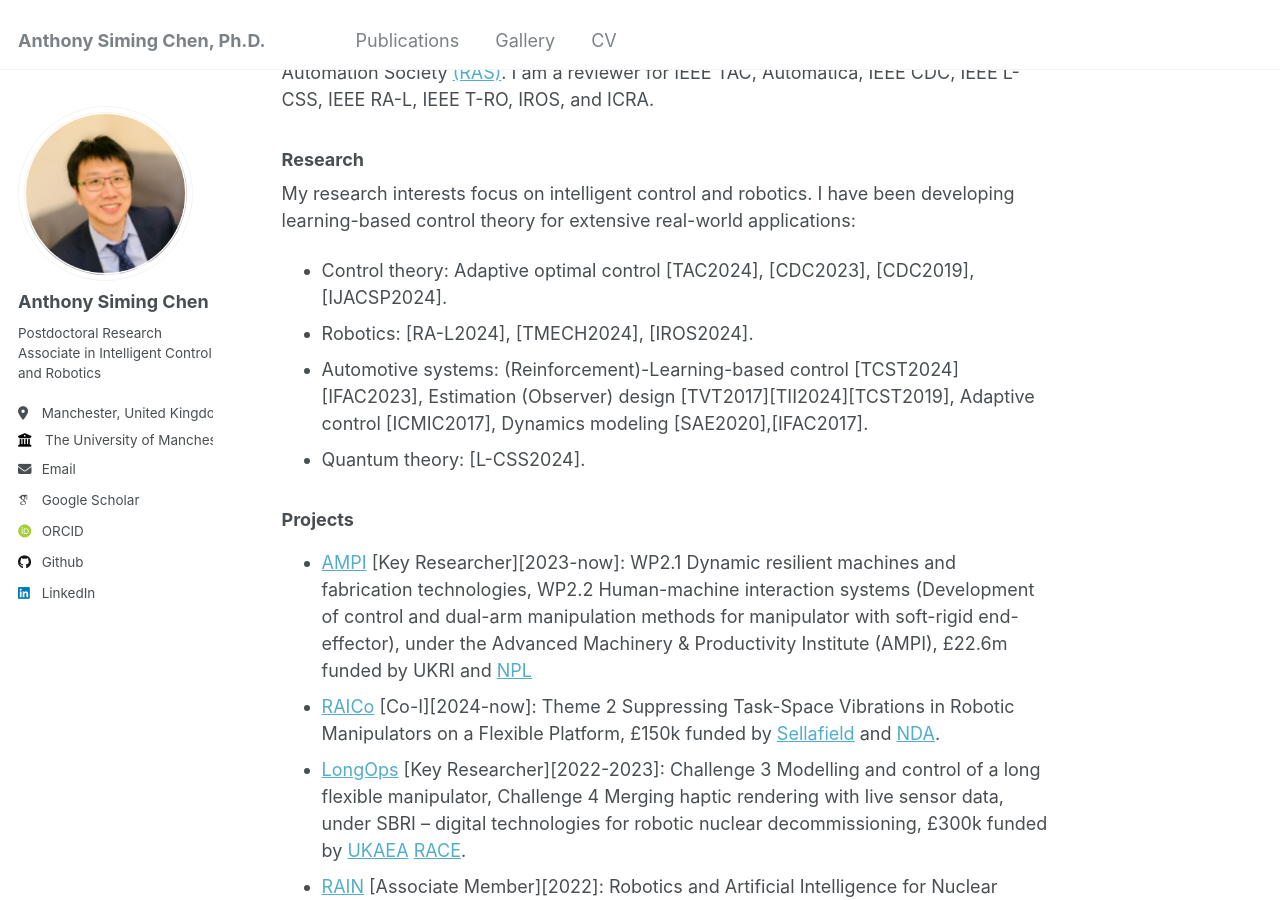
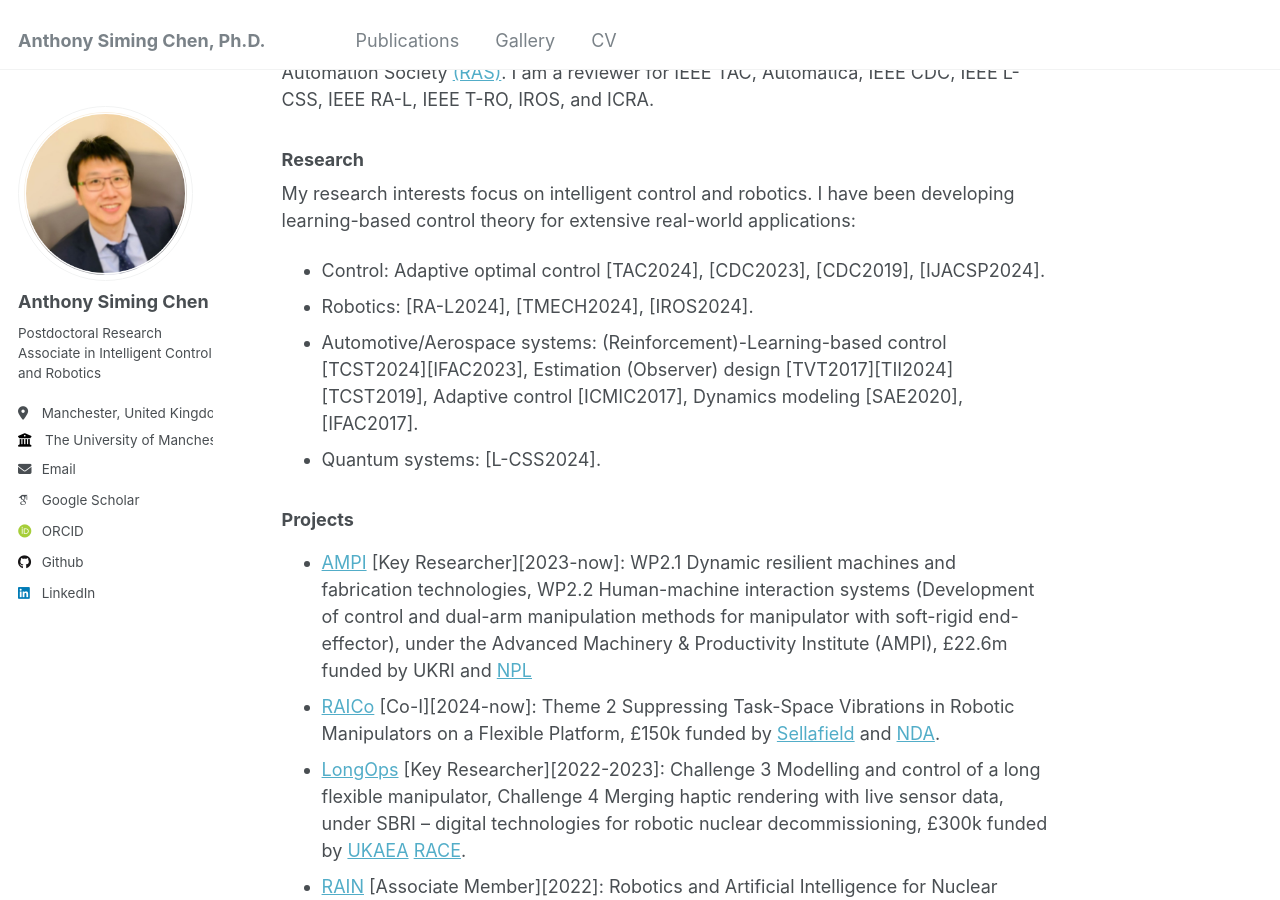
Before and after one commit to Anthony-S-Chen/Anthony-S-Chen.github.io, a Jekyll site: the page built from _pages/about.md, in a window 1280 px wide and 900 px high, scrolled down 406 px. Built offline with Jekyll 4.4.1, drawn with Linux system fonts in a browser that asks for light colours; some web fonts are replaced.

Commit message:
Update about.md

```diff
--- a/_pages/about.md
+++ b/_pages/about.md
@@ -16,10 +16,10 @@ I am an IEEE member of the Control Systems Society [(CSS)](https://www.ieeecss.o
 ### Research
 
 My research interests focus on intelligent control and robotics. I have been developing learning-based control theory for extensive real-world applications:
-- Control theory: Adaptive optimal control [TAC2024], [CDC2023], [CDC2019], [IJACSP2024].
+- Control: Adaptive optimal control [TAC2024], [CDC2023], [CDC2019], [IJACSP2024].
 - Robotics: [RA-L2024], [TMECH2024], [IROS2024].
-- Automotive systems: (Reinforcement)-Learning-based control [TCST2024][IFAC2023], Estimation (Observer) design [TVT2017][TII2024][TCST2019], Adaptive control [ICMIC2017], Dynamics modeling [SAE2020],[IFAC2017].
-- Quantum theory: [L-CSS2024].
+- Automotive/Aerospace systems: (Reinforcement)-Learning-based control [TCST2024][IFAC2023], Estimation (Observer) design [TVT2017][TII2024][TCST2019], Adaptive control [ICMIC2017], Dynamics modeling [SAE2020],[IFAC2017].
+- Quantum systems: [L-CSS2024].
 
 
 ### Projects
```
